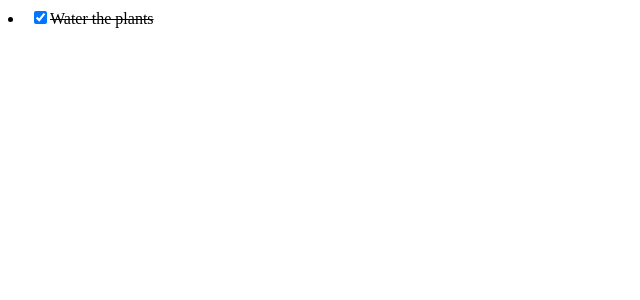
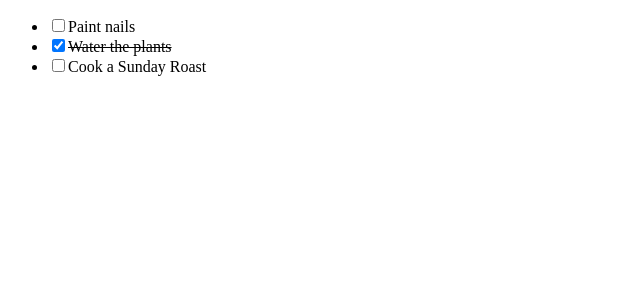
Before and after one commit to MelissaAstbury/Typescript-Project, a React (Create React App) app: page / in a window 1280 px wide. Shown: the top 300 px of the page, without its empty margins (0-640 px from the left). Built offline with nearby package versions, Linux system fonts and the light colour scheme.

Commit message:
created a todolist component that rendered each todo individually. This is now being rendered through map

```diff
--- a/src/App.tsx
+++ b/src/App.tsx
@@ -1,17 +1,34 @@
-import React from "react";
-import { TodoListItem } from "./TodoListItem";
-import { Todo } from "./types";
+import React, { useState } from "react";
+import { TodoList } from "./TodoList";
+import { Todo, ToggleTodo } from "./types";
 
-const todos: Array<Todo> = [
+const initialTodos: Array<Todo> = [
   { text: "Paint nails", complete: false },
   { text: "Water the plants", complete: true },
   { text: "Cook a Sunday Roast", complete: false },
 ];
 
 const App: React.FC = () => {
+  const [todos, setTodos] = useState(initialTodos);
+
+  const toggleTodo: ToggleTodo = (selectedTodo) => {
+    const newTodos = todos.map((todo) => {
+      if (todo === selectedTodo) {
+        return {
+          ...todo,
+          complete: !todo.complete,
+        };
+      }
+      return todo;
+    });
+    setTodos(newTodos);
+  };
+
   return (
     <div>
-      <TodoListItem todo={todos[1]} />
+      <React.Fragment>
+        <TodoList todos={todos} toggleTodo={toggleTodo} />
+      </React.Fragment>
     </div>
   );
 };
--- /dev/null
+++ b/src/TodoList.tsx
@@ -0,0 +1,20 @@
+import React from "react";
+import { TodoListItem } from "./TodoListItem";
+import { ToggleTodo, Todo } from "./types";
+
+interface TodoListProps {
+  todos: Array<Todo>;
+  toggleTodo: ToggleTodo;
+}
+
+export const TodoList: React.FC<TodoListProps> = ({ todos, toggleTodo }) => {
+  return (
+    <ul>
+      {todos.map((todo) => {
+        return (
+          <TodoListItem key={todo.text} todo={todo} toggleTodo={toggleTodo} />
+        );
+      })}
+    </ul>
+  );
+};
--- a/src/TodoListItem.tsx
+++ b/src/TodoListItem.tsx
@@ -1,17 +1,25 @@
 import React from "react";
-import { Todo } from "./types";
+import { Todo, ToggleTodo } from "./types";
 
 import "./TodoListItem.css";
 
 interface TodoListItemProps {
   todo: Todo;
+  toggleTodo: ToggleTodo;
 }
 
-export const TodoListItem: React.FC<TodoListItemProps> = ({ todo }) => {
+export const TodoListItem: React.FC<TodoListItemProps> = ({
+  todo,
+  toggleTodo,
+}) => {
   return (
     <li>
       <label className={todo.complete ? "complete" : undefined}>
-        <input type="checkbox" checked={todo.complete} />
+        <input
+          type="checkbox"
+          checked={todo.complete}
+          onChange={() => toggleTodo(todo)}
+        />
         {todo.text}
       </label>
     </li>
--- a/src/types.ts
+++ b/src/types.ts
@@ -2,3 +2,5 @@ export type Todo = {
   text: string;
   complete: boolean;
 };
+
+export type ToggleTodo = (selectedTodo: Todo) => void;
```
